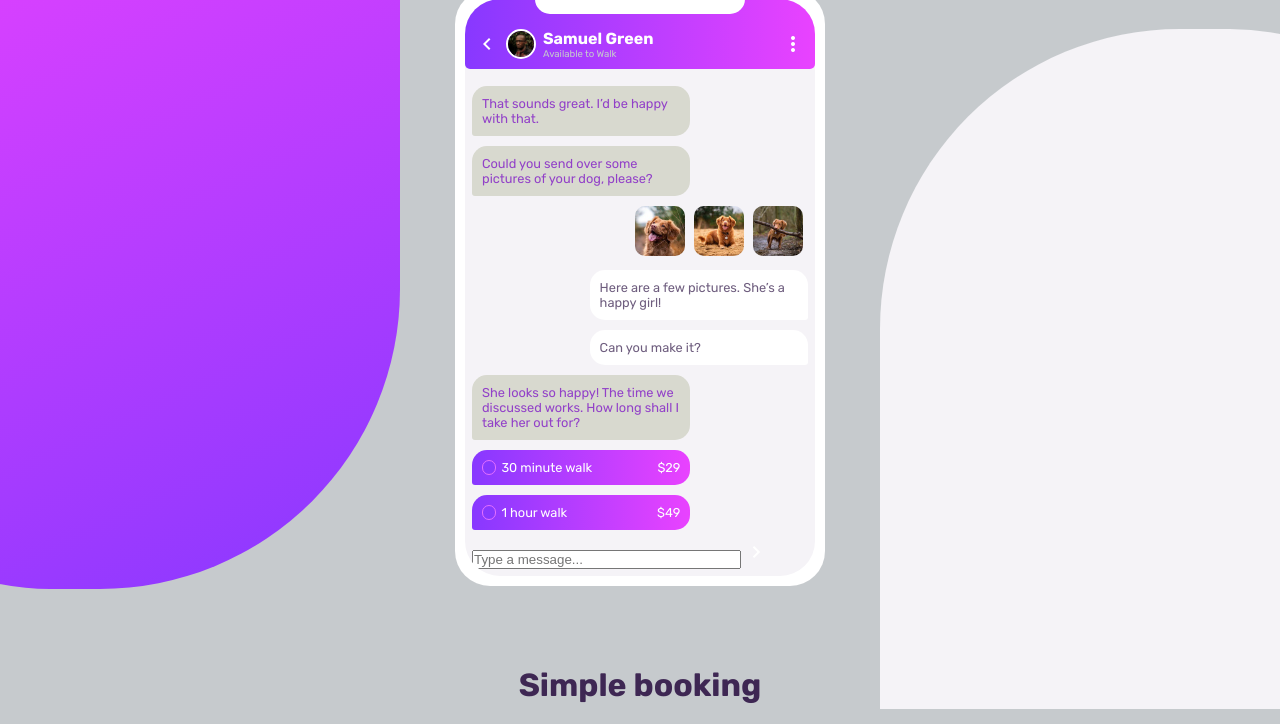
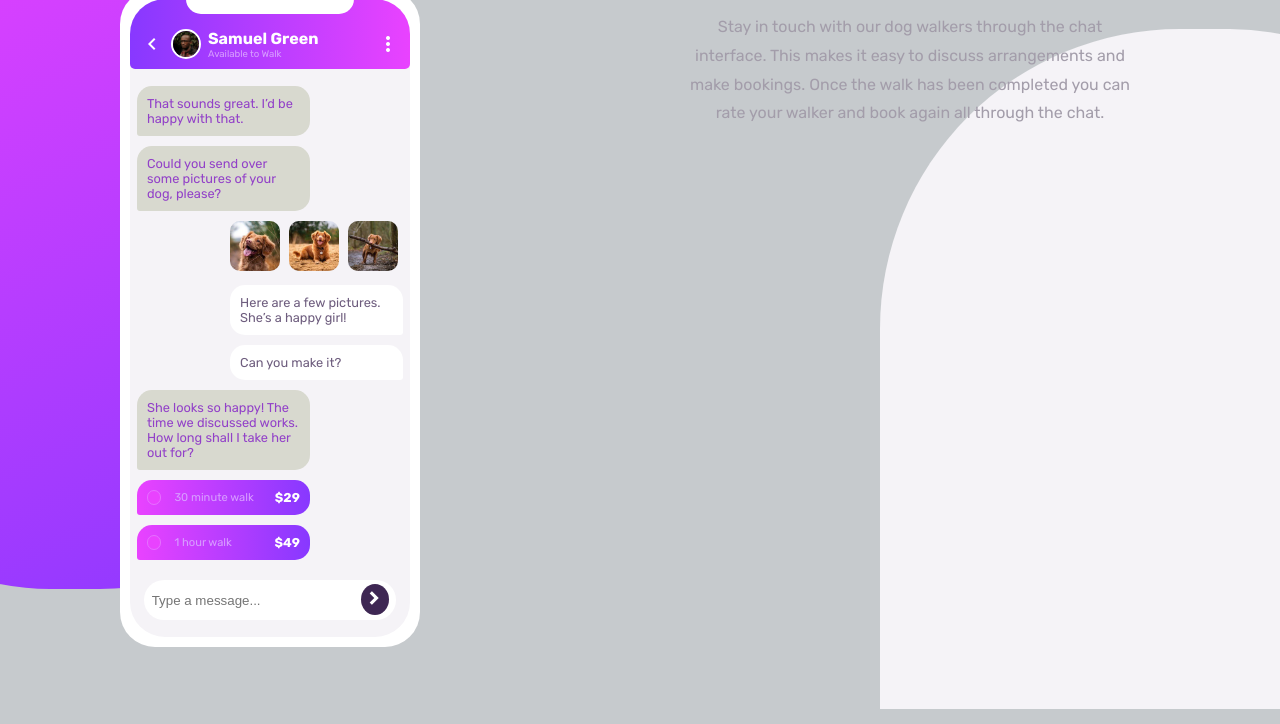
Before and after one commit to issagoodlifeInc/Chat-App-Illustration, a plain HTML site: page index.html in a window 1280 px wide. Shown: the part 91-815 px from the top of the page. Drawn offline with nearby package versions, Linux system fonts and the light colour scheme.

Commit message:
Styled the input + Tweaking layout

```diff
--- a/assets/styles.css
+++ b/assets/styles.css
@@ -50,6 +50,7 @@ body {
   font-size: 16px;
   font-family: "Rubik", sans-serif; /* 400, 500, 700 */
   background: var(--grayishblue);
+  height: 100vh;
 }
 
 main::before,
@@ -77,7 +78,7 @@ main::after {
 
 .phone {
   width: 75%;
-  max-width: 370px;
+  max-width: 300px;
   background: var(--white);
   z-index: 500;
   margin: 5rem auto;
@@ -142,7 +143,7 @@ main::after {
 
 .username span {
   font-weight: 400;
-  color: var(--grayishblue);
+  color: var(--paleviolet);
   font-size: 0.6rem;
   display: block;
 }
@@ -187,8 +188,8 @@ main::after {
 .cost {
   background: linear-gradient(
     to right,
-    var(--lightviolet),
-    var(--lightmagenta)
+    var(--lightmagenta),
+    var(--lightviolet)
   );
   display: flex;
   align-items: center;
@@ -196,42 +197,82 @@ main::after {
   color: var(--white);
 }
 .walk-cost {
+  font-weight: 700;
   margin-left: auto;
+}
+
+.walk-lenth {
+  padding-left: 0.5rem;
+  font-size: 0.7rem;
+  color: var(--paleviolet);
 }
 
 input[type="radio"] {
   appearance: none;
-  background-color: var(--lightviolet);
+  background-color: var(--lightmagenta);
   border: 1px solid var(--vlightmagenta);
-  color: var(--vlightmagenta);
   font: inherit;
   width: 0.9rem;
   height: 0.9rem;
   border-radius: 50%;
 }
+.newmessage {
+  position: relative;
+}
 
 input[type="text"] {
-  width: 80%;
+  display: block;
+  background: var(--white);
+  border: none;
+  width: 95%;
+  height: 2.5rem;
+  border-radius: 30px;
+  padding: 0.5rem;
+  margin: 10px auto;
+}
+
+.newmessage button {
+  position: absolute;
+  display: block;
+  right: 0.9rem;
+  top: 0.9rem;
+  border: none;
+  border-radius: 50%;
+  background: var(--vdarkdesaturatedviolet);
+  padding: 2px;
+}
+
+.newmessage span {
+  font-weight: 700;
 }
 
 /* Booking Part */
 .main-text {
+  width: 90%;
   max-width: 500px;
-  margin: 2rem auto;
+  margin: 1rem auto;
+  text-align: center;
+  color: var(--dkgrayishviolet);
+  line-height: 1.8;
 }
 
 .main-title {
   color: var(--vdarkdesaturatedviolet);
-  text-align: center;
-  font-size: clamp(2rem, 2.5vw, 3rem);
+  font-size: 2.5rem;
+  font-weight: 500;
 }
 
 .attribution {
   font-size: 11px;
   text-align: center;
+  padding-bottom: 5px;
 }
 .attribution a {
   color: hsl(228, 45%, 44%);
+}
+
+.attribution a:hover {
+  color: var(--vlightmagenta);
 }
 
 @media only screen and (max-width: 960px) {
@@ -252,4 +293,7 @@ input[type="text"] {
 }
 
 @media only screen and (min-width: 960px) {
+  main {
+    display: flex;
+  }
 }
--- a/index.html
+++ b/index.html
@@ -89,22 +89,24 @@
               </p>
             </div>
             <div class="body-text cost">
-              <input type="radio" name="walk" id="walk-ammount" />
+              <input type="radio" name="walk" id="walk-amount" />
               <p class="walk-lenth">30 minute walk</p>
               <p class="walk-cost">$29</p>
             </div>
             <div class="body-text  cost">
-              <input type="radio" name="walk" id="walk-ammount" />
+              <input type="radio" name="walk" id="walk-amount" />
               <p class="walk-lenth">1 hour walk</p>
               <p class="walk-cost">$49</p>
             </div>
 
-            <input type="text" placeholder="Type a message..." />
-            <i class="input-icon">
-              <span class="material-symbols-outlined">
-                chevron_right
-              </span>
-            </i>
+            <div class="newmessage">
+              <input type="text" placeholder="Type a message..." />
+              <button type="submit">
+                <span class="material-symbols-outlined">
+                  chevron_right
+                </span>
+              </button>
+            </div>
           </section>
         </div>
       </div>
```
